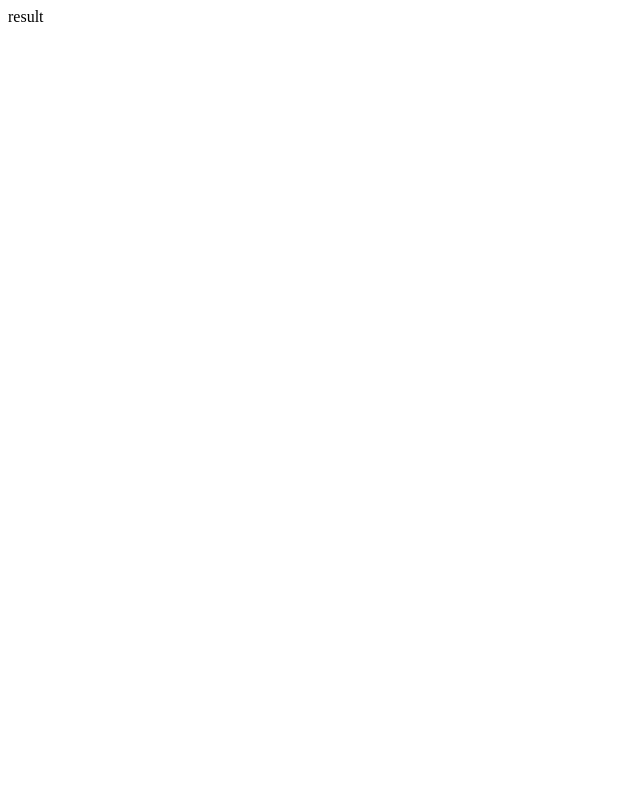
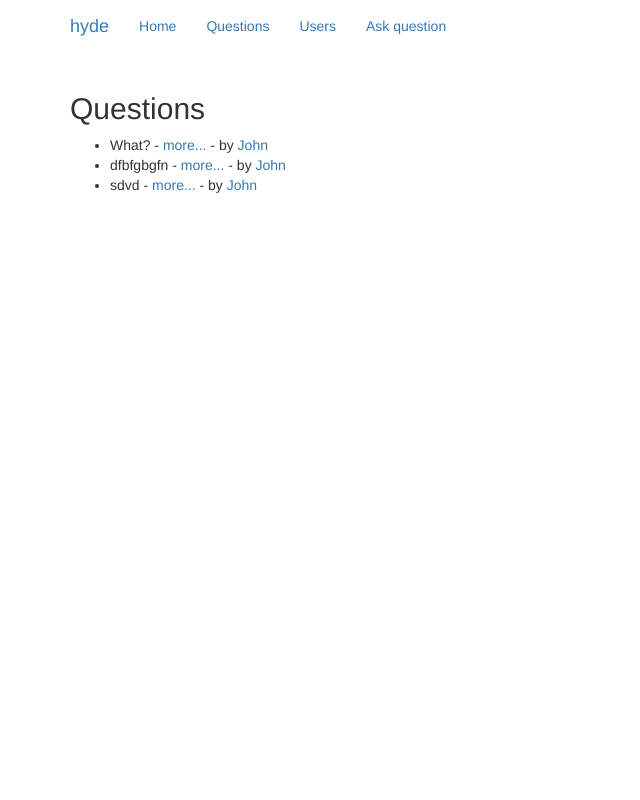
Before and after one commit to nyddle/toster, a Django app: page / in a window 1280 px wide. Before the commit the part shown is almost empty. Shown: the whole page, without its empty margins (0-640 px from the left). Run offline with Django 3.2, Linux system fonts and the light colour scheme; data comes from the database, SQL or seed files in the repository; parts of the project's set-up code (start-up, migrations or seed data) failed here and were passed over; some libraries are stand-ins or nearby versions.

Commit message:
add authirs to question list

```diff
--- a/toster/core/templates/base.html
+++ b/toster/core/templates/base.html
@@ -40,6 +40,7 @@
           <li class="active"><a href="{% url 'home' %}">Home</a></li>
           <li class="active"><a href="{% url 'questions' %}">Questions</a></li>
           <li class="active"><a href="{% url 'users' %}">Users</a></li>
+          <li class="active"><a href="{% url 'ask_question' %}">Ask question</a></li>
         </ul>
       </div>
     </div>
--- a/toster/core/templates/core/question_list.html
+++ b/toster/core/templates/core/question_list.html
@@ -4,7 +4,10 @@
     <h2>Questions</h2>
     <ul>
         {% for question in object_list %}
-            <li>{{ question.question }} - <a href="/question/{{ question.id }}">more...</a></li>
+            <li>
+             {{ question.question }} - <a href="/question/{{ question.id }}">more...</a>
+             - by <a href="/user/{{ question.author.name }}">{{ question.author.name }}</a>
+            </li>
         {% endfor %}
     </ul>
 {% endblock %}
--- a/toster/core/views.py
+++ b/toster/core/views.py
@@ -55,12 +55,9 @@ class UserViewSet(viewsets.ModelViewSet):
 
 class HomeView(View):
     def get(self, request):
-        # <view logic>
-        return HttpResponse('result')
+        return render(request, 'base.html')
 
-    def post(self, request):
-        # <view logic>
-        return HttpResponse('result')
+
 
 
 class AskQuestionView(FormView):
--- a/toster/fixtures/initial.json
+++ b/toster/fixtures/initial.json
@@ -11,7 +11,6 @@
     "pk": 1,
     "fields": {
         "question" : "What?",
-        "details"  : "Some additional text",
         "pub_date" : "2009-11-11 11:11",
         "views" : 1000,
         "answered" : 0,
--- a/toster/toster/urls.py
+++ b/toster/toster/urls.py
@@ -14,14 +14,12 @@ router.register(r'/api/users', views.UserViewSet)
 router.register(r'/api/questions', views.QuestionViewSet)
 
 urlpatterns = patterns('',
-    # Examples:
-    url(r'^$', HomeView.as_view()),
-    url(r'^home/$', HomeView.as_view(), name='home'),
-    url(r'^', include(router.urls)),
+    url(r'^$', QuestionListView.as_view(), name='home'),
+    url(r'^home/$', AskQuestionView.as_view(), name='home'),
     url(r'^api-auth/', include('rest_framework.urls', namespace='rest_framework')),
     url(r'^admin/', include(admin.site.urls)),
     url(r'^about/', TemplateView.as_view()),
-    url(r'^question/ask', AskQuestionView.as_view(), name='new_question'),
+    url(r'^question/ask', AskQuestionView.as_view(), name='ask_question'),
     url(r'^question/(?P<questionid>.+)', QuestionView.as_view(), name='question'),
     url(r'^user/(?P<username>.+)', UserView.as_view(), name='user'),
     url(r'^questions/$', QuestionListView.as_view(), name='questions'),
```
Also changed, not shown: toster/db.sqlite3.
